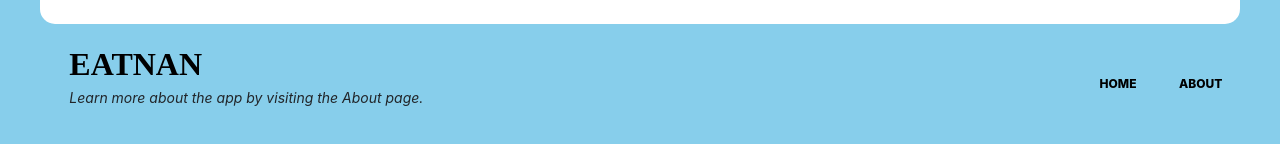
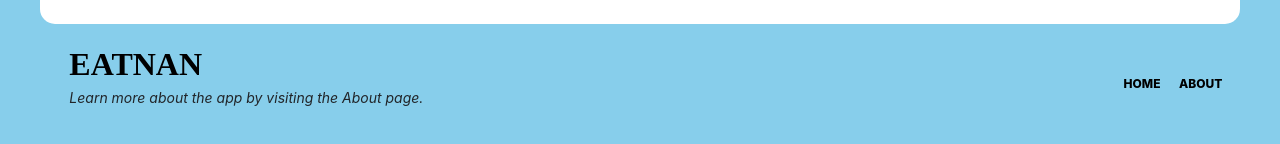
Before and after one commit to Tarek994/new-react-graphql, a React (Create React App) app: page /#/about in a window 1280 px wide. Shown: the part 7147-7291 px from the top of the page. Built offline with nearby package versions, Linux system fonts and the light colour scheme; a web font is replaced by a local one.

Commit message:
style(Footer.tsx): add the marginRight to responsive screens

```diff
--- a/src/components/footer/Footer.tsx
+++ b/src/components/footer/Footer.tsx
@@ -78,7 +78,9 @@ const Footer = () => {
           <Grid item lg={1} md={2} sm={2} xs={2}
             sx={{
               marginRight: {
-                xs: 4,
+                lg: 1,
+                md: 0,
+                xs: 3,
               }
             }}>
             <Link
```
